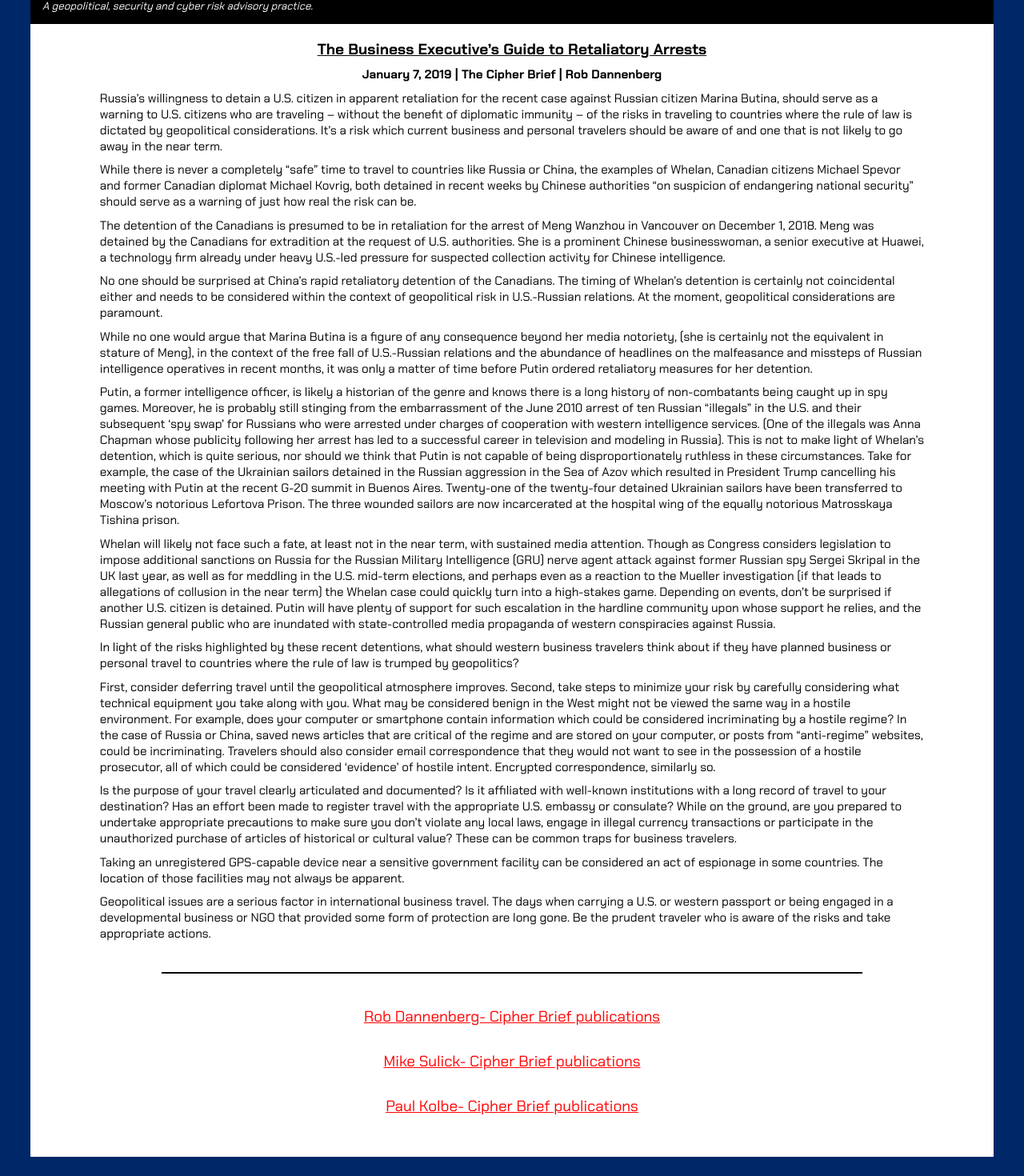
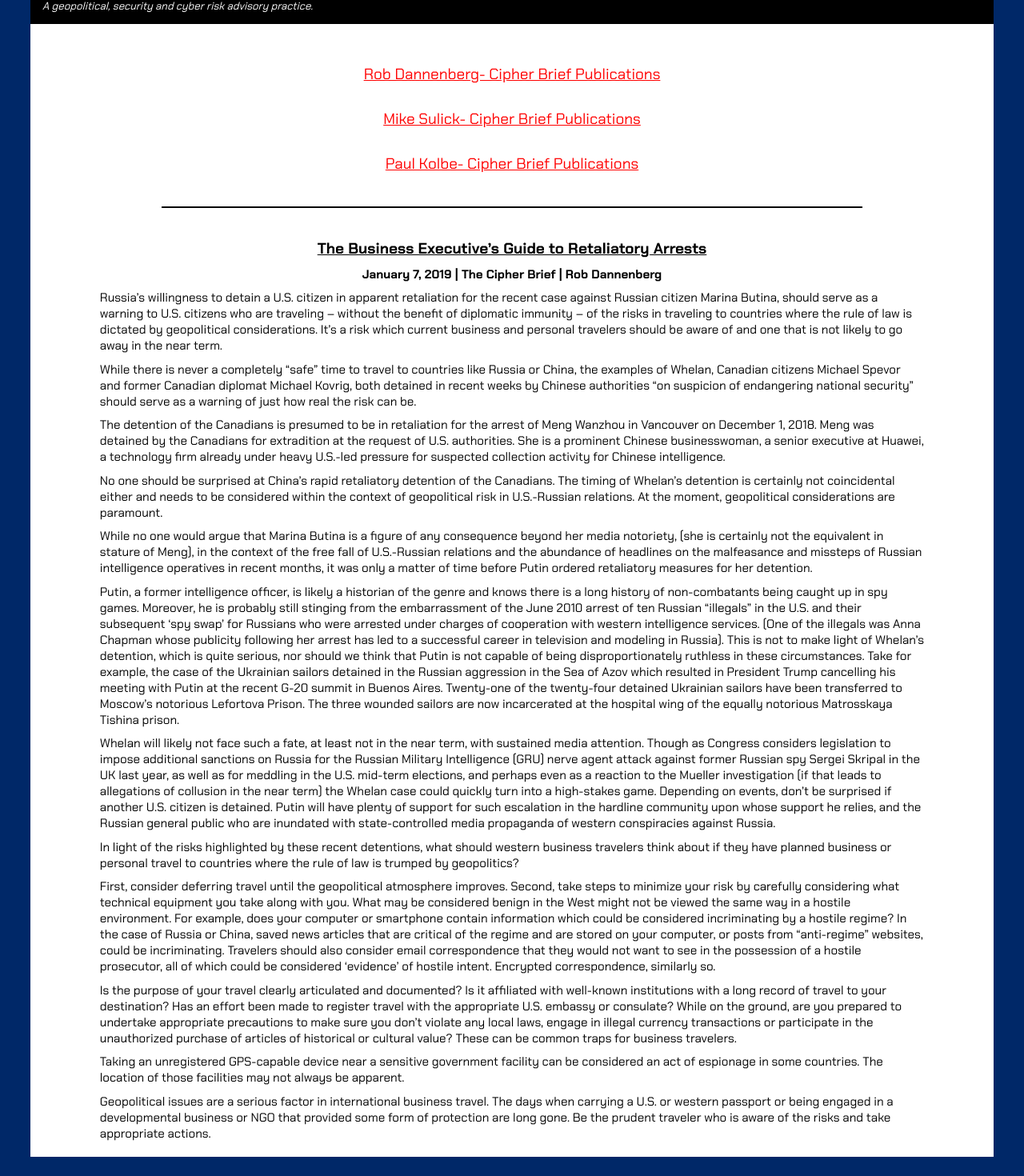
Before and after one commit to tdberg21/quint, a React (Create React App) app: page /publications in a window 1280 px wide. Shown: the part 98-1568 px from the top of the page at 80% size. Built offline with nearby package versions, Linux system fonts and the light colour scheme.

Commit message:
Move cipher links from bottom to top

```diff
--- a/src/Components/Publications/Publications.css
+++ b/src/Components/Publications/Publications.css
@@ -39,7 +39,7 @@
 .publications-component hr {
   border: 1px solid black;
   width: 75%;
-  margin-top: 2rem;
+  margin-bottom: 2rem;
 }
 
 .cipher-links-container {
--- a/src/Components/Publications/Publications.js
+++ b/src/Components/Publications/Publications.js
@@ -4,6 +4,33 @@ import './Publications.css';
 const Publications = () => {
   return (
     <div className='publications-component'>
+      <div className='cipher-links-container'>
+        <a
+          href='https://www.thecipherbrief.com/experts/rob-dannenberg'
+          target='_blank'
+          rel='noopener noreferrer'
+          className='cipher-links'
+        >
+          Rob Dannenberg- Cipher Brief Publications
+        </a>
+        <a
+          href='https://www.thecipherbrief.com/experts/michael-sulick'
+          target='_blank'
+          rel='noopener noreferrer'
+          className='cipher-links'
+        >
+          Mike Sulick- Cipher Brief Publications
+        </a>
+        <a
+          href='https://www.thecipherbrief.com/experts/paul-kolbe'
+          target='_blank'
+          rel='noopener noreferrer'
+          className='cipher-links'
+        >
+          Paul Kolbe- Cipher Brief Publications
+        </a>
+      </div>
+      <hr></hr>
       <article className='cipher-article'>
         <h4 className='article-text'>The Business Executive’s Guide to Retaliatory Arrests</h4>
         <h6 className='article-text article-subheader'>January 7, 2019 | The Cipher Brief |
@@ -53,33 +80,6 @@ const Publications = () => {
             Geopolitical issues are a serious factor in international business travel. The days when carrying a U.S. or western passport or being engaged in a developmental business or NGO that provided some form of protection are long gone.  Be the prudent traveler who is aware of the risks and take appropriate actions.
           </p>
       </article>
-      <hr></hr>
-      <div className='cipher-links-container'>
-        <a
-          href='https://www.thecipherbrief.com/experts/rob-dannenberg'
-          target='_blank'
-          rel='noopener noreferrer'
-          className='cipher-links'
-        >
-         Rob Dannenberg- Cipher Brief publications
-        </a>
-        <a
-          href='https://www.thecipherbrief.com/experts/michael-sulick'
-          target='_blank'
-          rel='noopener noreferrer'
-          className='cipher-links'
-        >
-        Mike Sulick- Cipher Brief publications
-        </a>
-        <a
-          href='https://www.thecipherbrief.com/experts/paul-kolbe'
-          target='_blank'
-          rel='noopener noreferrer'
-          className='cipher-links'
-        >
-        Paul Kolbe- Cipher Brief publications
-        </a>
-      </div>
     </div>
   )
 }
```
